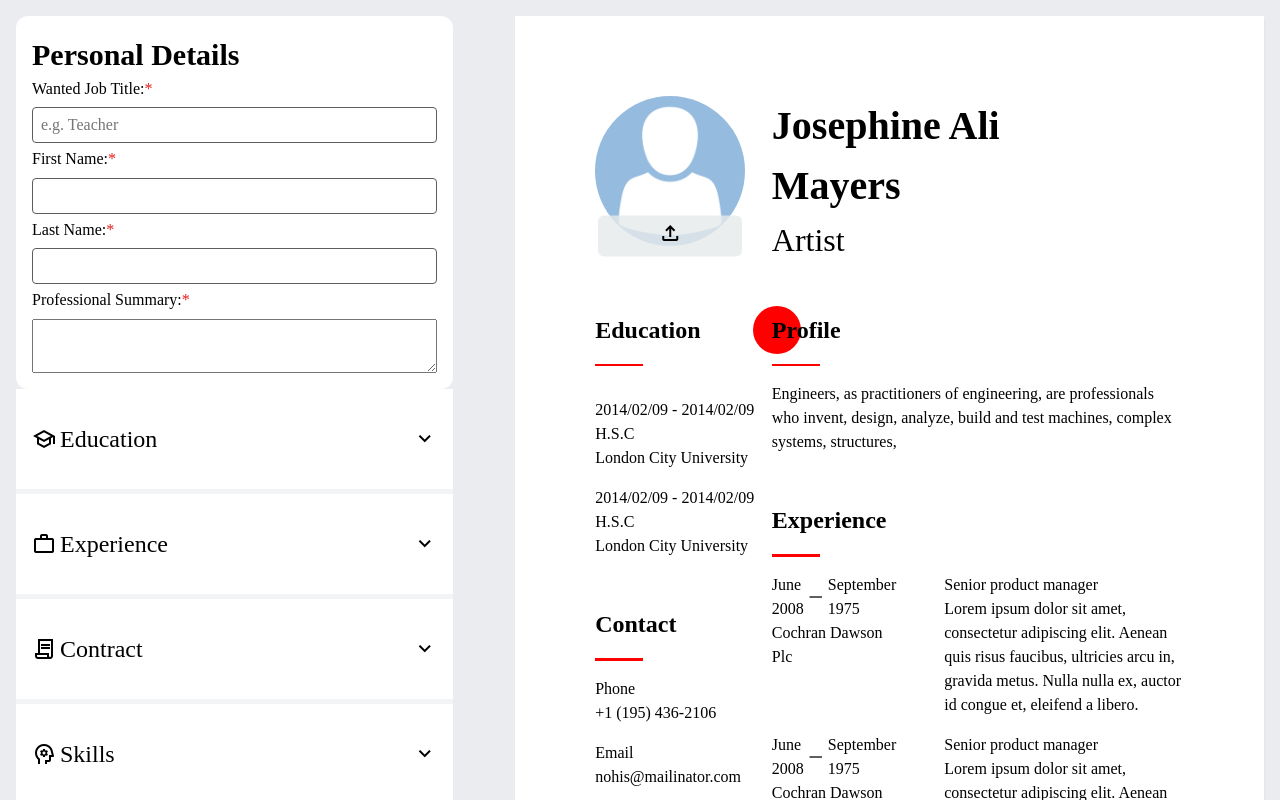
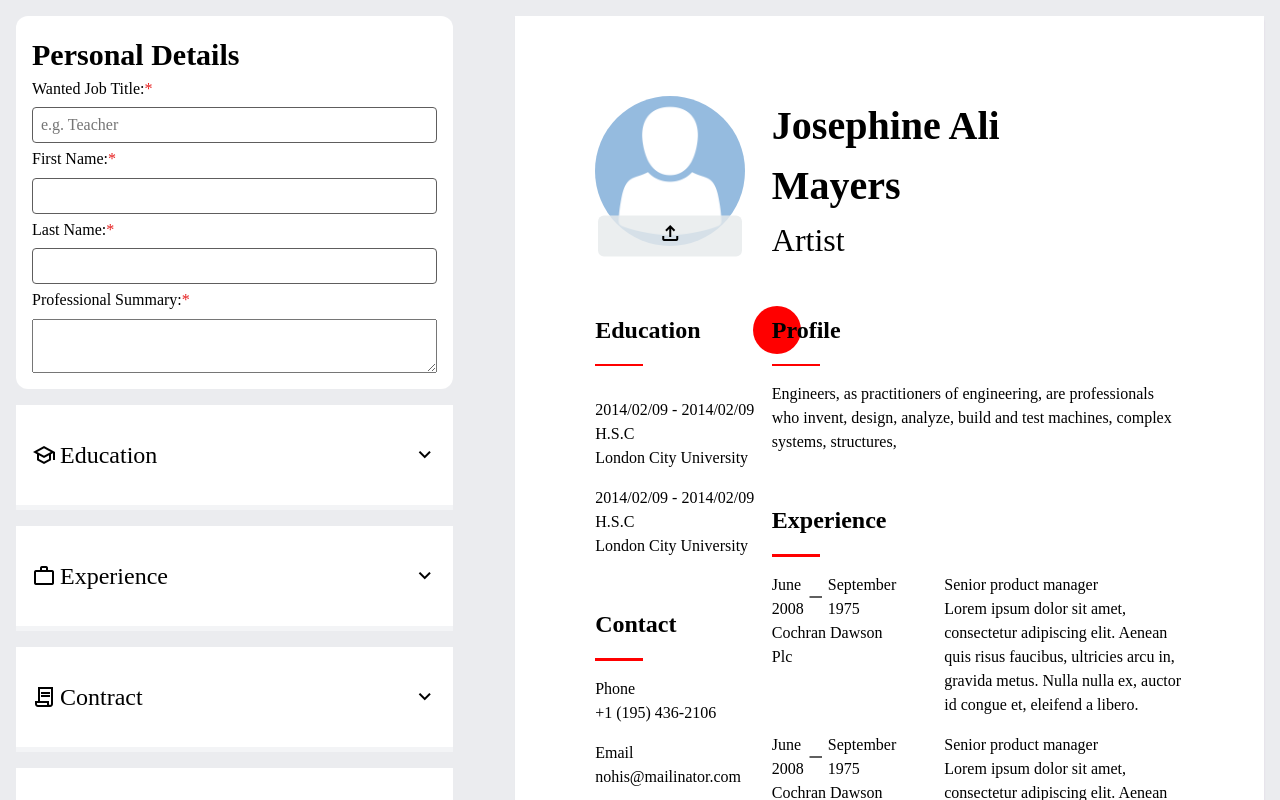
Before and after one commit to ZTanvir/cv-maker, a React (Vite) app: page / in a window 1280 px wide. Shown: the top 800 px of the page. Built offline with nearby package versions, Linux system fonts and the light colour scheme.

Commit message:
Add space between cvInfo sections

```diff
--- a/index.html
+++ b/index.html
@@ -12,7 +12,7 @@
             rel="stylesheet"
             href="https://fonts.googleapis.com/css2?family=Material+Symbols+Outlined:opsz,wght,FILL,GRAD@20..48,100..700,0..1,-50..200"
         />
-    <title>Cv maker</title>
+        <title>CV Builder</title>
     </head>
     <body>
         <div id="root"></div>
--- a/src/Components/CvInfo/CvInfo.jsx
+++ b/src/Components/CvInfo/CvInfo.jsx
@@ -11,12 +11,13 @@ import EducationFormData from "./UserInfo/FormData/EducationFormData";
 import ExperienceFormData from "./UserInfo/FormData/ExperienceFormData.js";
 import ContractFormData from "./UserInfo/FormData/ContractFormData.js";
 import SkillFormData from "./UserInfo/FormData/SkillFormData.js";
+import InstituteInfo from "./UserInfo/InstituteInfo.jsx";
 
-import InstituteInfo from "./UserInfo/InstituteInfo.jsx";
+import styles from "../../styles/cvInfo.module.css";
 
 const CvInfo = ({ cvData, setCvData }) => {
     return (
-        <section className="cvInfo">
+        <section className={styles.cvInFo}>
             <PersonalDetails cvData={cvData} updateCvData={setCvData} />
             <InstituteInfo
                 formData={EducationFormData}
--- /dev/null
+++ b/src/styles/cvInfo.module.css
@@ -0,0 +1,5 @@
+.cvInFo {
+    display: flex;
+    flex-direction: column;
+    gap: 1rem;
+}
```
Lines whose indentation alone changed are shown as unchanged.
